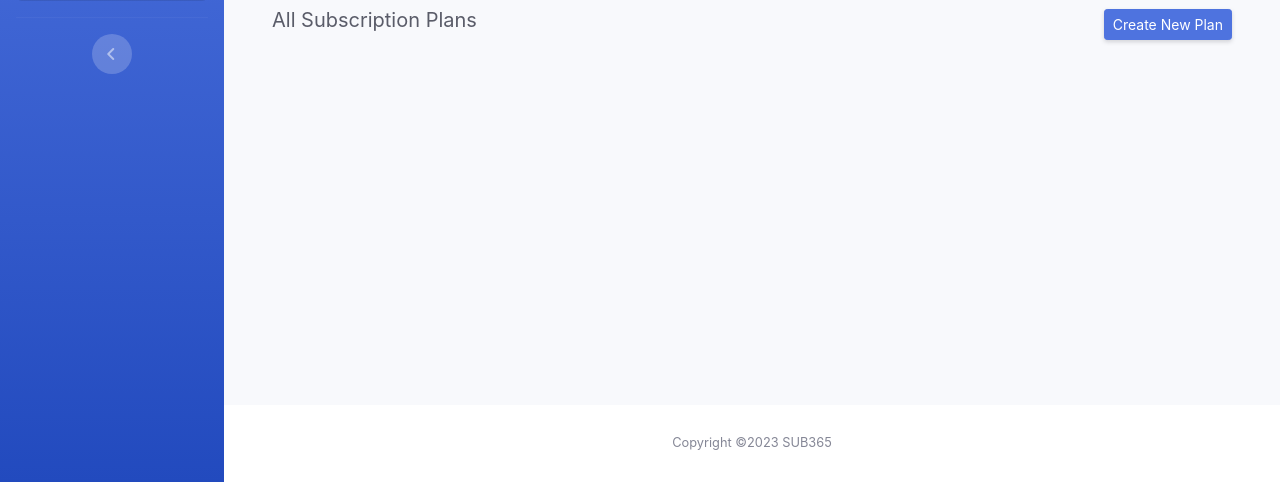
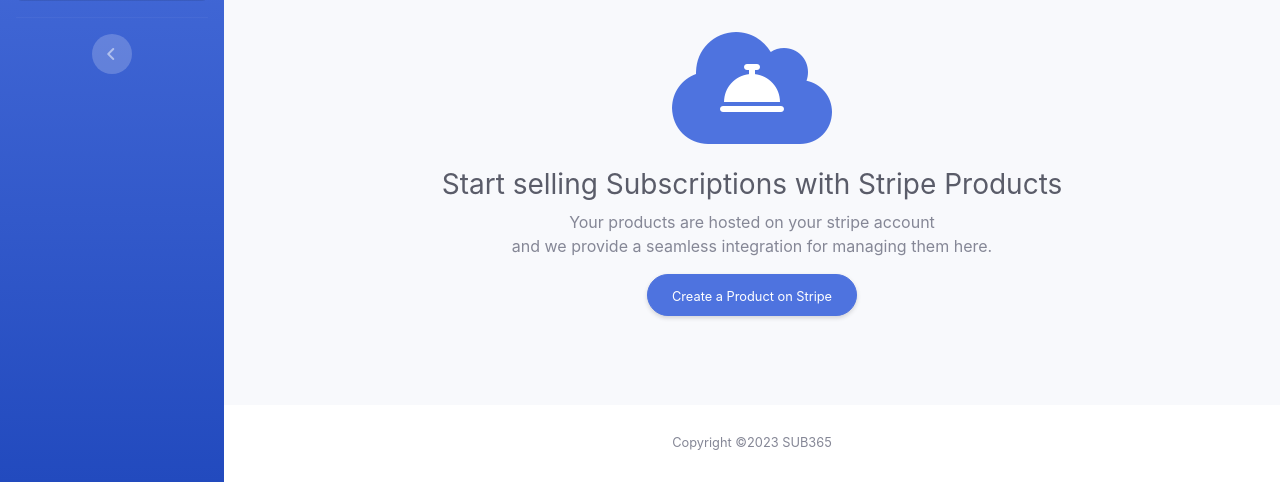
Before and after one commit to Pythonian/sub365, a Django app: page /create_plan/ in a window 1280 px wide. Shown: the part 318-800 px from the top of the page. Run offline with Django 4.2, Linux system fonts and the light colour scheme; the visitor is signed in with stand-in values (Sample User, id 1); some libraries are stand-ins or nearby versions.

Commit message:
added empty state to dashboard

```diff
--- a/templates/serverowner/dashboard.html
+++ b/templates/serverowner/dashboard.html
@@ -21,6 +21,7 @@
         {% include '_total_payments.html' %}
     </div>
 
+    {% if stripe_plans %}
     <div class="d-flex align-items-center justify-content-between mb-3">
         <h5 class="text-gray-800">All Subscription Plans</h5>
         <a data-toggle="modal" data-target="#createPlanModal" class="d-none d-sm-inline-block btn btn-sm btn-primary shadow-sm">
@@ -30,6 +31,7 @@
 
 
     <div class="row g-4">
+
             {% for plan in stripe_plans %}
             <div class="col-xl-4 col-lg-5">
                 <div class="card shadow mb-4">
@@ -47,10 +49,24 @@
                 </div>
             </div>
             {% include 'serverowner/_delete_plan_modal.html' %}
-        {% empty %}
+            {% endfor %}
 
-        {% endfor %}
+
     </div>
+    {% else %}
+    <div class="text-center pt-3 pb-5">
+
+            <span class="text-primary fa-stack fa-4x mb-3">
+                <i class="fas fa-cloud fa-stack-2x"></i>
+                <i class="fas fa-bell-concierge fa-stack-1x fa-inverse"></i>
+            </span>
+            <h3 class="text-dark">Start selling Subscriptions with Stripe Products</h3>
+        <p class="mb-3">Your products are hosted on your stripe account <br> and we provide a seamless integration for managing them here.</p>
+        <a data-toggle="modal" data-target="#createPlanModal" class="text-decoration-none btn py-2 px-4 btn-primary shadow-sm rounded-5">
+            <small class="pb-5">Create a Product on Stripe</small>
+        </a>
+    </div>
+    {% endif %}
     {% include '_subscribers_row.html' %}
 </div>
 
```
Lines whose indentation alone changed are shown as unchanged.
